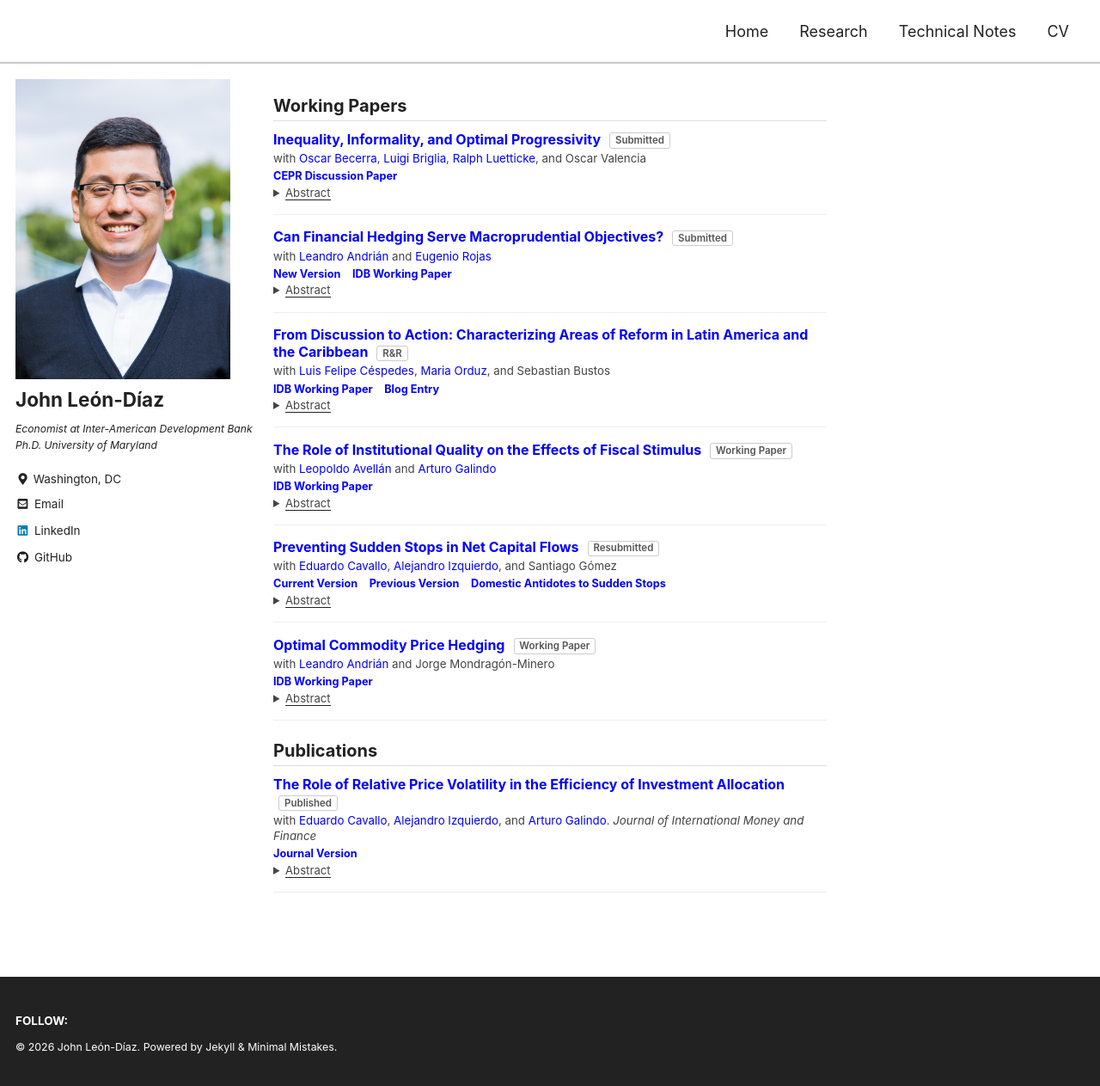
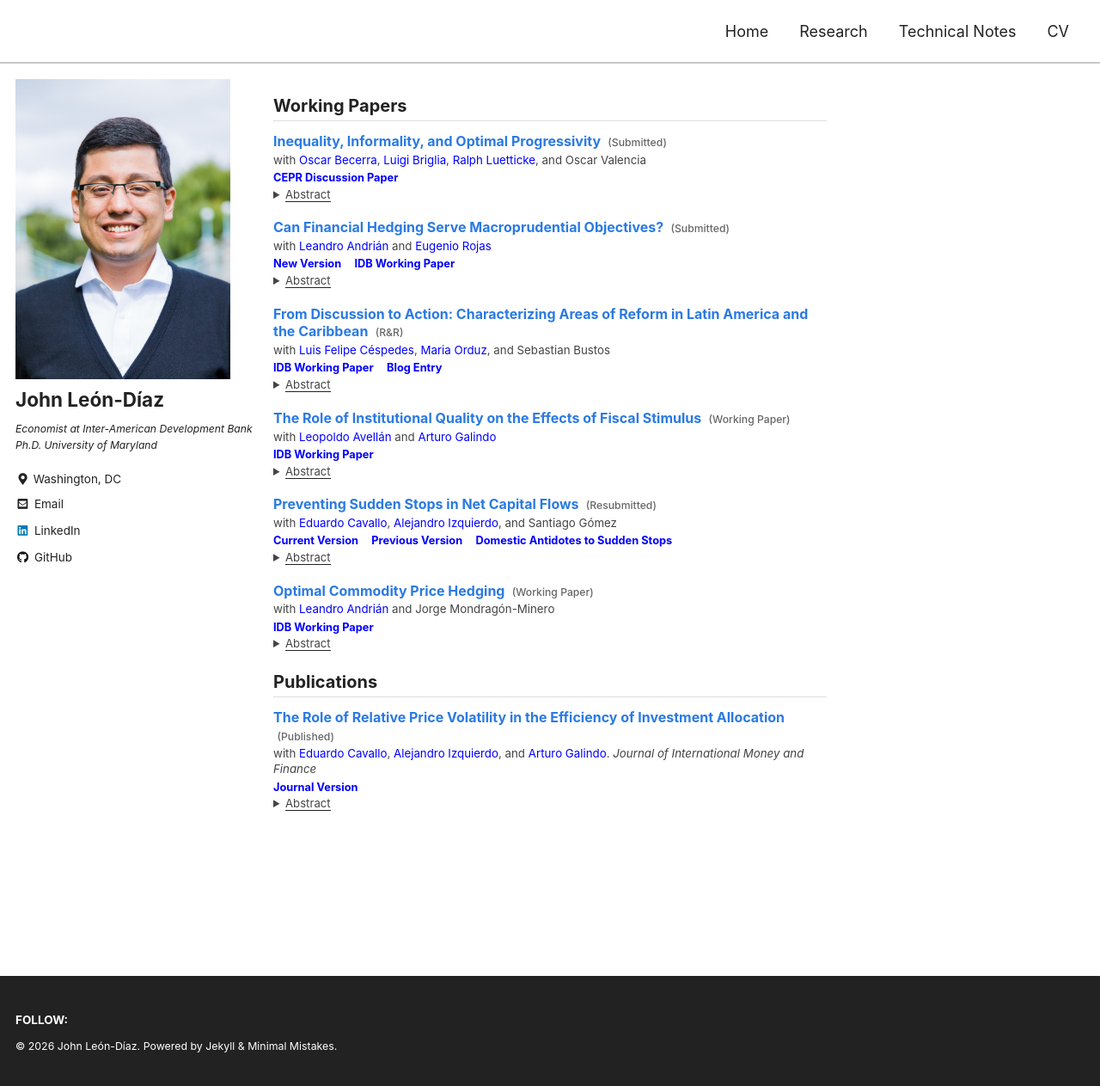
Before and after one commit to jleondia/jleondia.github.io, a Jekyll site: the page built from _pages/research.md, in a window 1280 px wide and 1263 px high. Shown: the whole window at 86% size. Built offline with Jekyll 4.4.1, drawn with Linux system fonts in a browser that asks for light colours; cached includes are drawn as plain includes; part of the change alters nothing that is shown.

Commit message:
Update research page formatting and content

```diff
--- a/_pages/research.md
+++ b/_pages/research.md
@@ -15,15 +15,13 @@ comments: false
   body .archive .research-section {
     font-size: 20px !important;
     margin-top: 1.15em !important;
-    margin-bottom: 0.55em !important;
+    margin-bottom: 0.65em !important;
     padding-bottom: 0.25em;
     border-bottom: 1px solid #dddddd;
   }
 
   body .archive .paper-entry {
-    margin-bottom: 0.85rem;
-    padding-bottom: 0.75rem;
-    border-bottom: 1px solid #eeeeee;
+    margin-bottom: 1.05rem;
   }
 
   body .archive .paper-title {
@@ -33,20 +31,16 @@ comments: false
     margin: 0 0 0.18rem 0 !important;
   }
 
-  body .archive .paper-title a {
-    text-decoration: none;
+  body .archive .title-text {
+    color: #2a7ae2;
+    font-weight: 700;
   }
 
   body .archive .paper-status {
-    display: inline-block;
-    font-size: 11.5px !important;
-    font-weight: 600;
-    color: #555555;
-    border: 1px solid #cccccc;
-    border-radius: 3px;
-    padding: 0.05rem 0.32rem;
-    margin-left: 0.35rem;
-    vertical-align: middle;
+    font-size: 12.2px !important;
+    font-weight: 500;
+    color: #666666;
+    margin-left: 0.25rem;
     white-space: nowrap;
   }
 
@@ -58,14 +52,14 @@ comments: false
   }
 
   body .archive .paper-links {
-    font-size: 12.7px !important;
+    font-size: 12.8px !important;
     line-height: 1.35 !important;
     margin: 0.08rem 0 0.08rem 0;
   }
 
   body .archive .paper-links a {
     font-weight: 700;
-    margin-right: 0.55rem;
+    margin-right: 0.65rem;
     text-decoration: none;
   }
 
@@ -100,8 +94,8 @@ comments: false
 
 <div class="paper-entry">
   <div class="paper-title">
-    <a href="https://cepr.org/publications/dp21229">Inequality, Informality, and Optimal Progressivity</a>
-    <span class="paper-status">Submitted</span>
+    <span class="title-text">Inequality, Informality, and Optimal Progressivity</span>
+    <span class="paper-status">(Submitted)</span>
   </div>
 
   <div class="paper-meta">
@@ -125,8 +119,8 @@ comments: false
 
 <div class="paper-entry">
   <div class="paper-title">
-    <a href="https://publications.iadb.org/en/can-financial-hedging-serve-macroprudential-objectives">Can Financial Hedging Serve Macroprudential Objectives?</a>
-    <span class="paper-status">Submitted</span>
+    <span class="title-text">Can Financial Hedging Serve Macroprudential Objectives?</span>
+    <span class="paper-status">(Submitted)</span>
   </div>
 
   <div class="paper-meta">
@@ -149,8 +143,8 @@ comments: false
 
 <div class="paper-entry">
   <div class="paper-title">
-    <a href="https://publications.iadb.org/en/discussion-action-characterizing-areas-reform-latin-america-and-caribbean">From Discussion to Action: Characterizing Areas of Reform in Latin America and the Caribbean</a>
-    <span class="paper-status">R&amp;R</span>
+    <span class="title-text">From Discussion to Action: Characterizing Areas of Reform in Latin America and the Caribbean</span>
+    <span class="paper-status">(R&amp;R)</span>
   </div>
 
   <div class="paper-meta">
@@ -174,8 +168,8 @@ comments: false
 
 <div class="paper-entry">
   <div class="paper-title">
-    <a href="https://publications.iadb.org/en/the-role-of-institutional-quality-on-the-effects-of-fiscal-stimulus">The Role of Institutional Quality on the Effects of Fiscal Stimulus</a>
-    <span class="paper-status">Working Paper</span>
+    <span class="title-text">The Role of Institutional Quality on the Effects of Fiscal Stimulus</span>
+    <span class="paper-status">(Working Paper)</span>
   </div>
 
   <div class="paper-meta">
@@ -197,8 +191,8 @@ comments: false
 
 <div class="paper-entry">
   <div class="paper-title">
-    <a href="/files/New_Prevented_fv.pdf">Preventing Sudden Stops in Net Capital Flows</a>
-    <span class="paper-status">Resubmitted</span>
+    <span class="title-text">Preventing Sudden Stops in Net Capital Flows</span>
+    <span class="paper-status">(Resubmitted)</span>
   </div>
 
   <div class="paper-meta">
@@ -223,8 +217,8 @@ comments: false
 
 <div class="paper-entry">
   <div class="paper-title">
-    <a href="https://publications.iadb.org/en/optimal-commodity-price-hedging">Optimal Commodity Price Hedging</a>
-    <span class="paper-status">Working Paper</span>
+    <span class="title-text">Optimal Commodity Price Hedging</span>
+    <span class="paper-status">(Working Paper)</span>
   </div>
 
   <div class="paper-meta">
@@ -248,8 +242,8 @@ comments: false
 
 <div class="paper-entry">
   <div class="paper-title">
-    <a href="https://www.sciencedirect.com/science/article/abs/pii/S0261560612001763">The Role of Relative Price Volatility in the Efficiency of Investment Allocation</a>
-    <span class="paper-status">Published</span>
+    <span class="title-text">The Role of Relative Price Volatility in the Efficiency of Investment Allocation</span>
+    <span class="paper-status">(Published)</span>
   </div>
 
   <div class="paper-meta">
```
